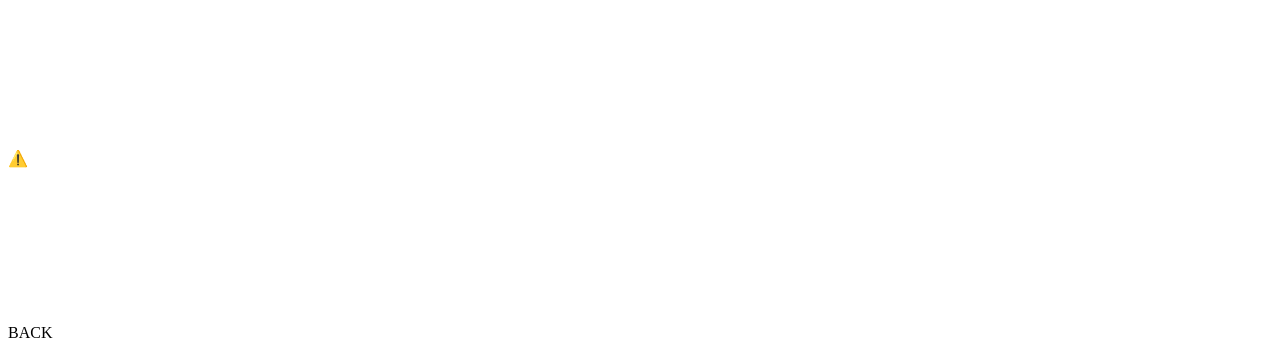
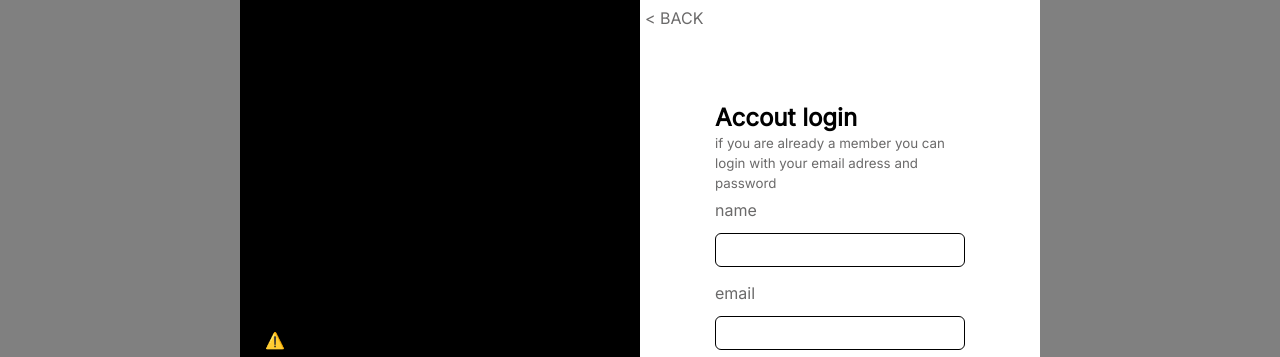
Before and after one commit to muzamil-rashdi/login-signup-page-, a plain HTML site: page index.html in a window 1280 px wide. Shown: the top 357 px of the page. Drawn offline with nearby package versions, Linux system fonts and the light colour scheme; no server answers.

Commit message:
css done for login page

```diff
--- a/index.html
+++ b/index.html
@@ -8,31 +8,40 @@
     <script src="https://unpkg.com/@lottiefiles/lottie-player@latest/dist/lottie-player.js"></script>
 
 </head>
-<body>
-    <div id ="grid1_container">
-              <div id="column1"><lottie-player src="https://assets9.lottiefiles.com/packages/lf20_bu1y6oml.json"  background="transparent"  speed="1.2"  style="width: 300px; height: 300px;"  loop  autoplay></lottie-player></div>
-              <div id="grid2_container">
-                <p>BACK</p>
-                <div><h1>ACCOUT LOGIN </h2>
+<body >
+    <div class="box">
+    <div class ="grid1_container">
+              <div class="column1"><lottie-player src="https://assets9.lottiefiles.com/packages/lf20_bu1y6oml.json"  background="transparent"  speed="1.2"  style="width: 350px; height: 300px;"  loop  autoplay></lottie-player></div>
+
+              <div class="column2 grid2_container">
+
+                <p class ="item1">&lt; BACK</p>
+                <div class="inner-right">
+                         <h2 style="color: black;">Accout login</h2>
                     <p>
-                        if you are already a member you can login with your email adress and password
+                        <small>if you are already a member you can login with your email adress and password</small>
                     </p>
-                </div>
-                <div>
+
+
                     <label for="name">name</label>
-                    <input type="text" id="name">
+
+                    <input type="text" id="name" >
+
                     <label for="email">email</label>
+
                     <input type="text" id="email">
-                </div>
-                <div>
 
-                    <input type="checkbox" id="checkbox">
-                    <label for="checkbox">remeber me</label>
+
+
+
+                    <label for="checkbox"> <input type="checkbox" id="checkbox">  remeber me</label>
 
                     <button>register account</button>
-                    <p>dont have acoount?.. <a href="#">sing up here</a></p>
+                    <small><p>dont have acoount?.. <a href="#" style="color: blue; text-decoration: none;">sing up here</a></p></small>
+
                 </div>
 
     </div>
+</div>
 </body>
 </html>
--- a/style.css
+++ b/style.css
@@ -1,2 +1,67 @@
 
 @import url('https://fonts.googleapis.com/css2?family=Inter&display=swap');
+body{
+    background-color: gray;
+}
+*{
+    font-family: inter;
+    color: rgb(107, 106, 106);
+    margin: 0;
+    padding: 0;
+}
+.box{
+
+    height: 85vh;
+    display: grid;
+    width: 100vw ;
+    justify-content: center;
+}
+.grid1_container{
+    width: 800px;
+    background-color: white;
+    display: grid;
+    grid-template-columns: 1fr 1fr;
+}
+.grid2_container{
+display: flex;
+flex-direction: column;
+height:  100%;
+}
+.column1{
+    display: flex;
+    justify-content: center;
+    align-items: center;
+    background-color: black;
+}
+.inner-right{
+    padding: 75px;
+    display: flex;
+    flex-direction: column;
+align-self: center;
+justify-self: center;
+}
+input{
+    color: black;
+    padding: 8px;
+    margin-top: 8px;
+    margin-bottom: 8px;
+border-radius: 6px;
+border: 1px solid black
+}
+label{
+    margin-top: 8px;
+    margin-bottom: 5px;
+}
+button{
+    color: white;
+    padding: 8px;
+    margin-top:5px ;
+    margin-bottom:5px ;
+    background-color: black;
+    border: none;
+    outline: none;
+}
+.item1{
+    margin-top: 8px;
+    margin-left: 5px;
+}
```
